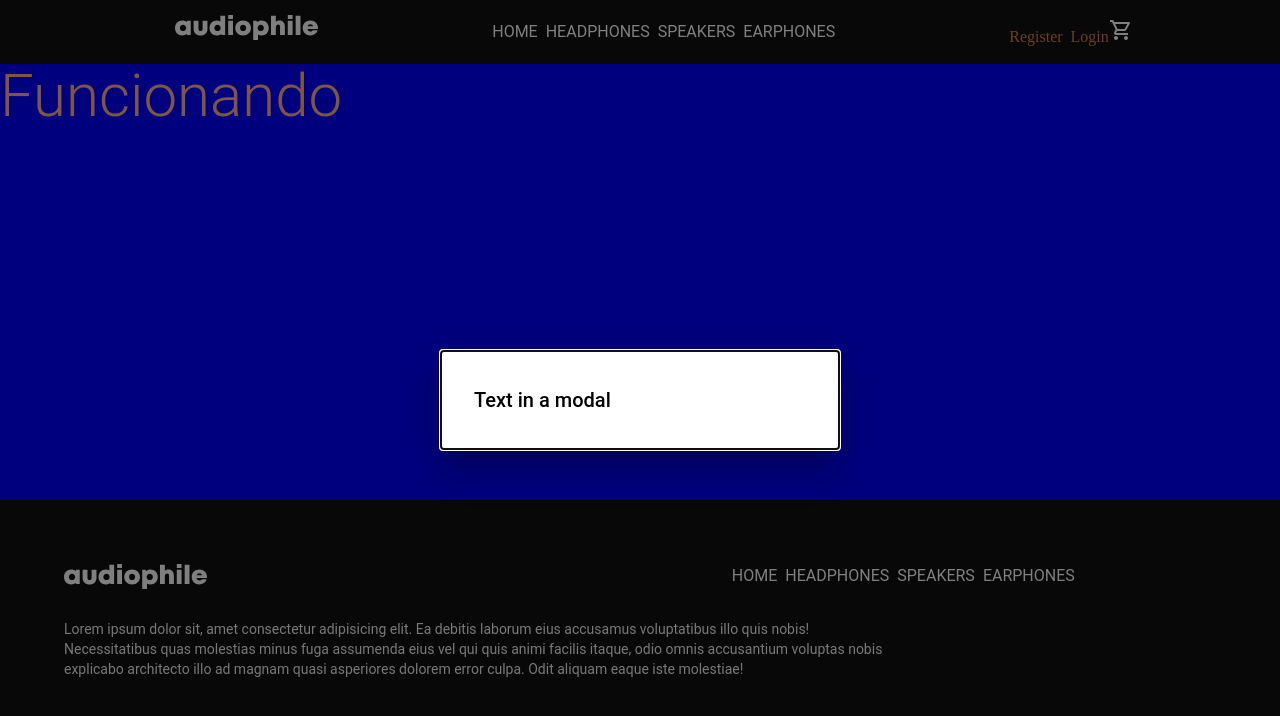
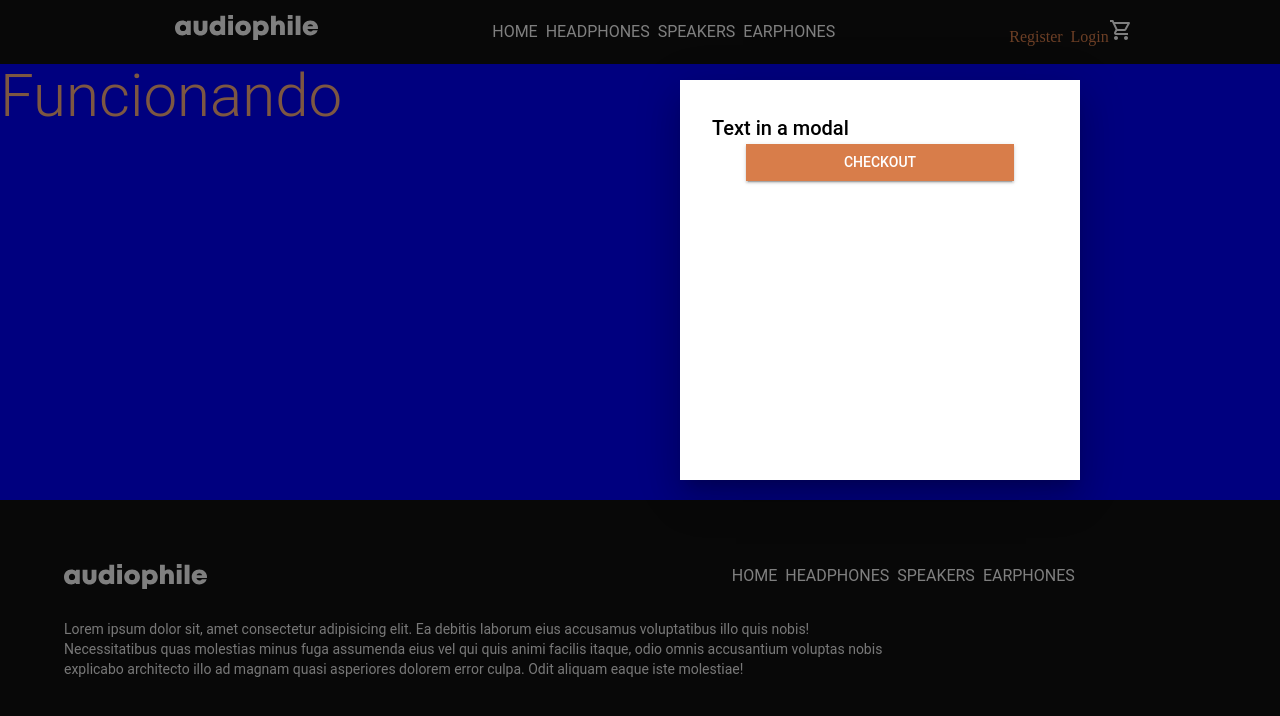
Before and after one commit to poniemangon/ecom2, a React (Vite) app: page / in a window 1280 px wide. Both pictures are taken after a click on the icon 1120 px from the left and 29 px from the top of the page. Shown: the top 716 px of the page. Built offline with nearby package versions, Linux system fonts and the light colour scheme.

Commit message:
avance en modal y checkout ruta

```diff
--- a/src/components/common/modal/ModalCustom.jsx
+++ b/src/components/common/modal/ModalCustom.jsx
@@ -1,19 +1,24 @@
 import * as React from "react";
-import Box from "@mui/material/Box";
+import  Box  from "@mui/material/Box";
 import Typography from "@mui/material/Typography";
 import Modal from "@mui/material/Modal";
+import { Link } from "react-router-dom";
+import { Button } from "@mui/material";
+
 
 
 const style = {
   position: 'absolute',
-  top: '50%',
-  left: '50%',
+  top: '35%',
+  right: '0%',
   transform: 'translate(-50%, -50%)',
   width: 400,
   bgcolor: 'background.paper',
-  border: '2px solid #000',
   boxShadow: 24,
   p: 4,
+  minHeight: "400px",
+  outline: "0"
+
 };
 
 const ModalCustom = ({open, handleClose}) => {
@@ -28,6 +33,9 @@ const ModalCustom = ({open, handleClose}) => {
     <Typography id="modal-modal-title" variant="h6" component="h2">
       Text in a modal
     </Typography>
+    <Link to={'/checkout'}>
+      <Button  onClick={handleClose} variant={'contained'} sx={{backgroundColor: "primary.main", borderRadius: "0%", width: "80%", left: "10%"}}>CHECKOUT</Button>
+    </Link>
 
   </Box>
 </Modal>
--- /dev/null
+++ b/src/components/pages/checkout/Checkout.jsx
@@ -0,0 +1,11 @@
+
+
+const Checkout = () => {
+  return (
+    <div>
+      <h2>xecaut</h2>
+    </div>
+  )
+}
+
+export default Checkout
--- /dev/null
+++ b/src/components/pages/checkout/CheckoutContainer.jsx
@@ -0,0 +1,14 @@
+import Checkout from "./Checkout"
+
+
+
+
+const CheckoutContainer = () => {
+  return (
+    <div>
+      <Checkout/>
+    </div>
+  )
+}
+
+export default CheckoutContainer
--- a/src/routes/routes.js
+++ b/src/routes/routes.js
@@ -1,6 +1,9 @@
 import HomeContainer from "../components/pages/home/HomeContainer";
 import ProductsListContainer from "../components/pages/productsList/ProductsListContainer";
 import ProductDetailContainer from "../components/pages/detail/ProductDetailContainer";
+import CheckoutContainer from "../components/pages/checkout/CheckoutContainer";
+
+
 
 export const menuRoutes = [
     {
@@ -18,11 +21,11 @@ export const menuRoutes = [
         path: "/category/:categoryName",
         Element: ProductsListContainer
     },
-    // {
-    //     id:"checkout",
-    //     path: "/checkout",
-    //     Element: Checkout
-    // },
+    {
+        id:"checkout",
+        path: "/checkout",
+        Element: CheckoutContainer
+    },
     // {
     //     id:"login",
     //     path: "/login",
```
